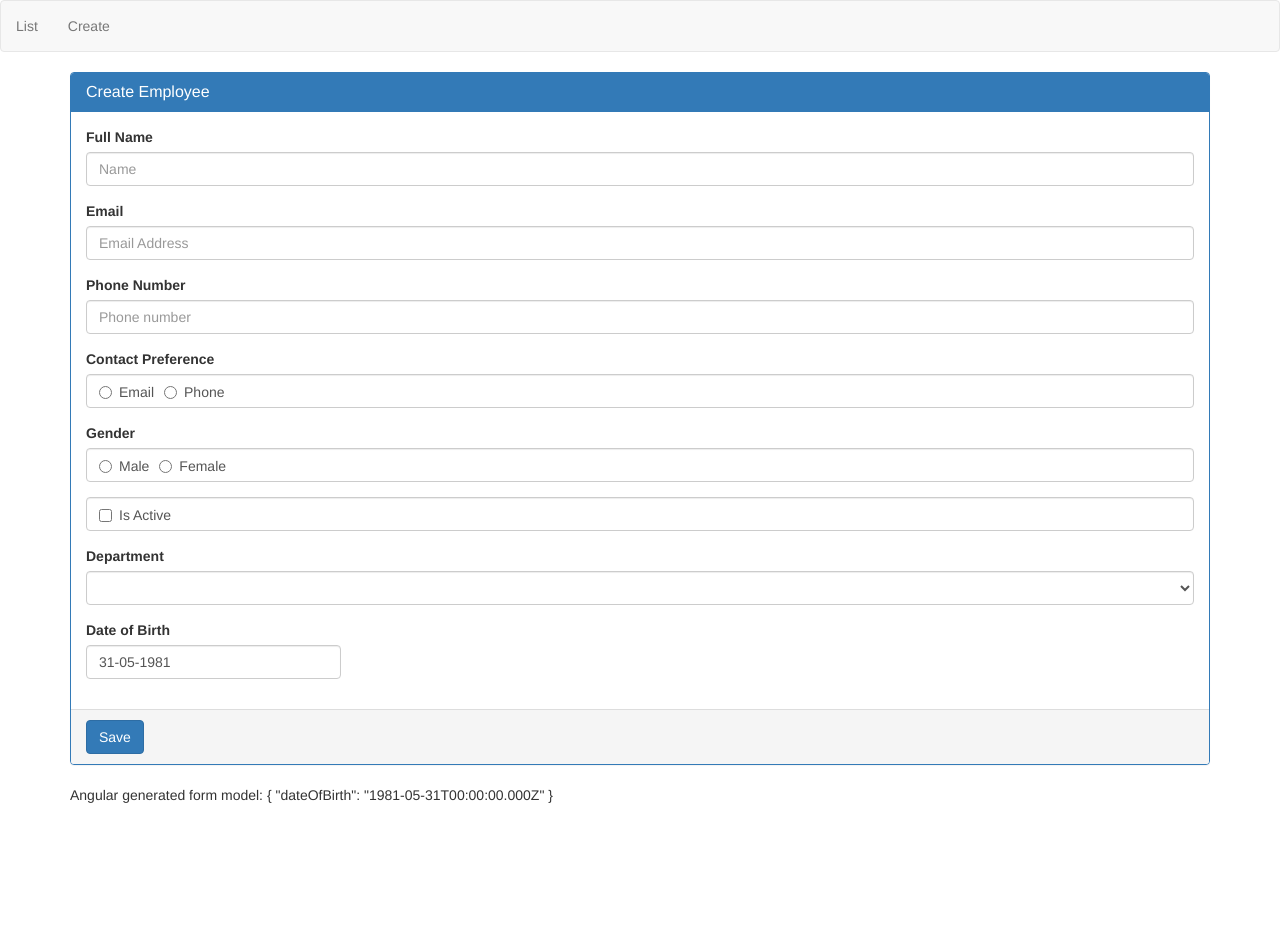
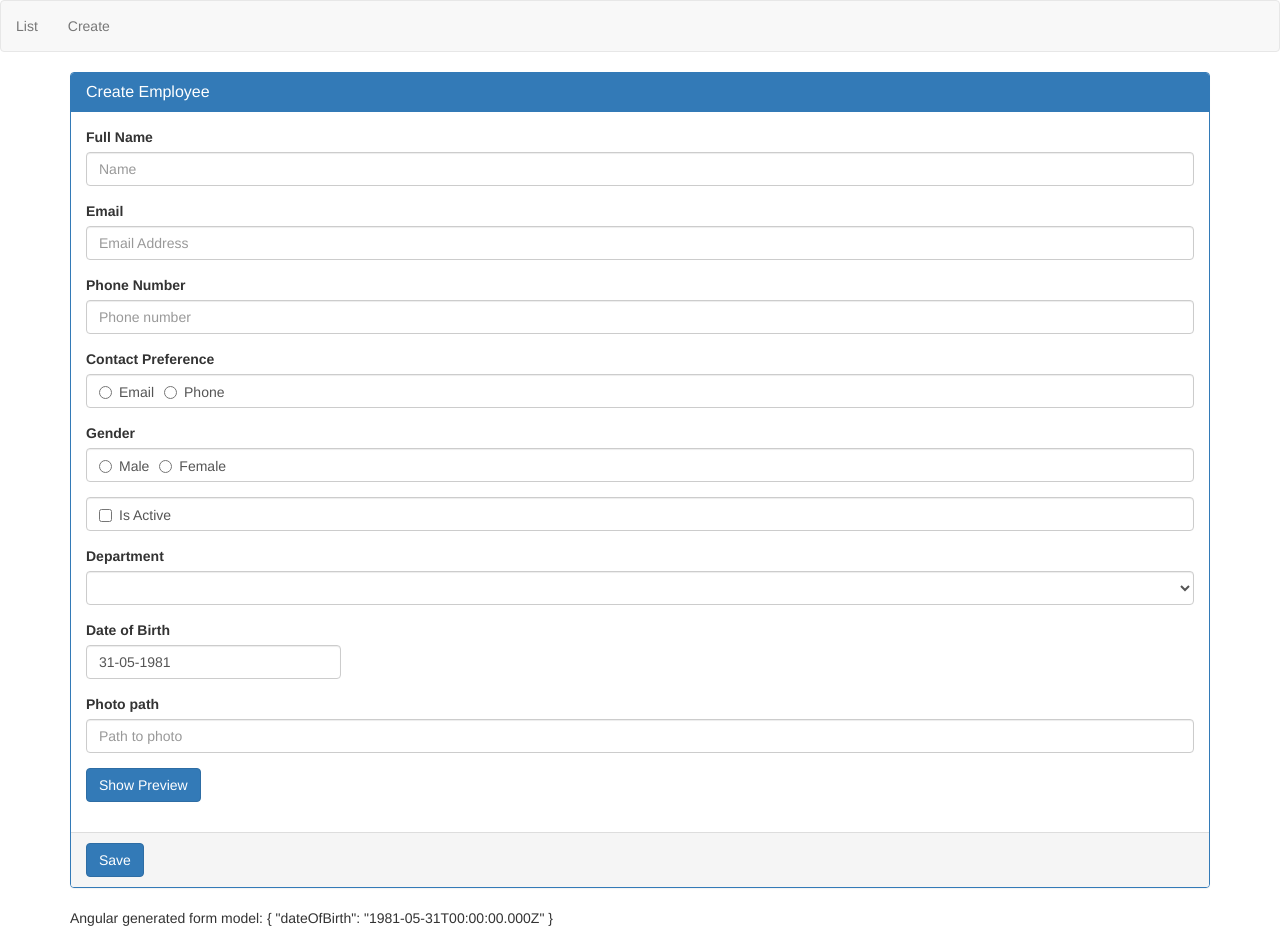
Before and after one commit to premrajah/AngularCRUD, an Angular app: page /create in a window 1280 px wide. Before the commit the page ends 815 px from the top, so only its background shows below. Built offline with nearby package versions, Linux system fonts and the light colour scheme.

Commit message:
added show/hide photo preview button

```diff
--- a/src/app/employees/create-employee.component.html
+++ b/src/app/employees/create-employee.component.html
@@ -79,6 +79,19 @@
         </div>
       </div>
 
+      <div class="form-group">
+        <label for="photoPath">Photo path</label>
+        <input type="text" id="photoPath" [(ngModel)]="photoPath" name="photoPath" class="form-control" placeholder="Path to photo">
+      </div>
+
+      <div class="form-group">
+        <button class="btn btn-primary" type="button" (click)="togglePhotoPreview()">{{previewPhoto? "Hide" : "Show"}} Preview</button>
+      </div>
+
+      <div class="form-group">
+        <img [src]="photoPath" style="max-width: 200px" *ngIf="previewPhoto">
+      </div>
+
 
     </div>
     <!-- end panel-body -->
--- a/src/app/employees/create-employee.component.ts
+++ b/src/app/employees/create-employee.component.ts
@@ -20,6 +20,8 @@ export class CreateEmployeeComponent implements OnInit {
   bsConfig: Partial<BsDatepickerConfig>;
   colorTheme = 'theme-dark-blue';
   dateType = 'DD-MM-YYYY';
+
+  previewPhoto = false;
 
   // default date
   dateOfBirth: Date = new Date(1981, 4, 31);
@@ -57,4 +59,9 @@ export class CreateEmployeeComponent implements OnInit {
     console.log(empForm.value);
   }
 
+  // method for photo preview from photo path
+  togglePhotoPreview() {
+    this.previewPhoto = !this.previewPhoto
+  }
+
 }
```
Also changed, not shown: 1 other file (tests, documents, lock files or other folders).
